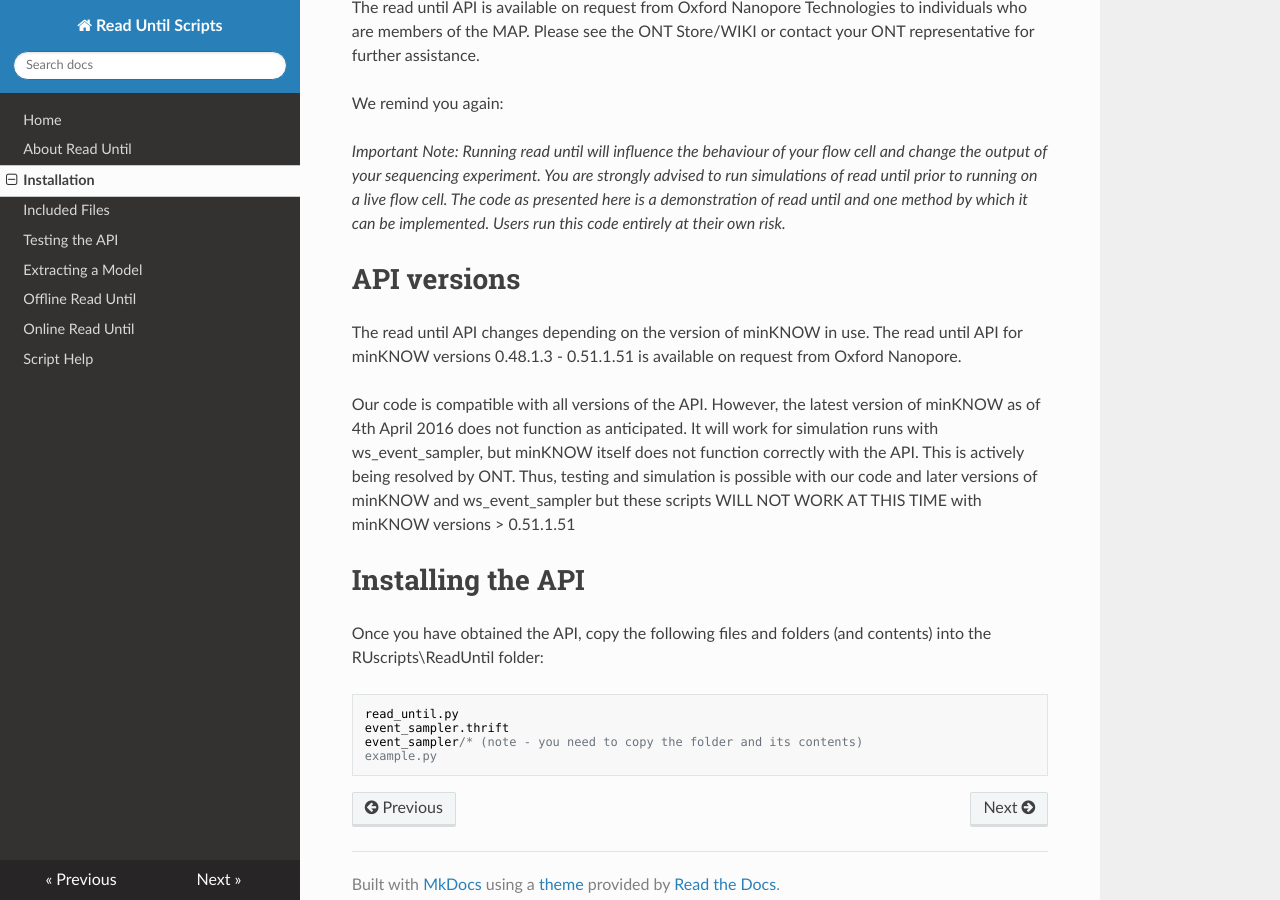
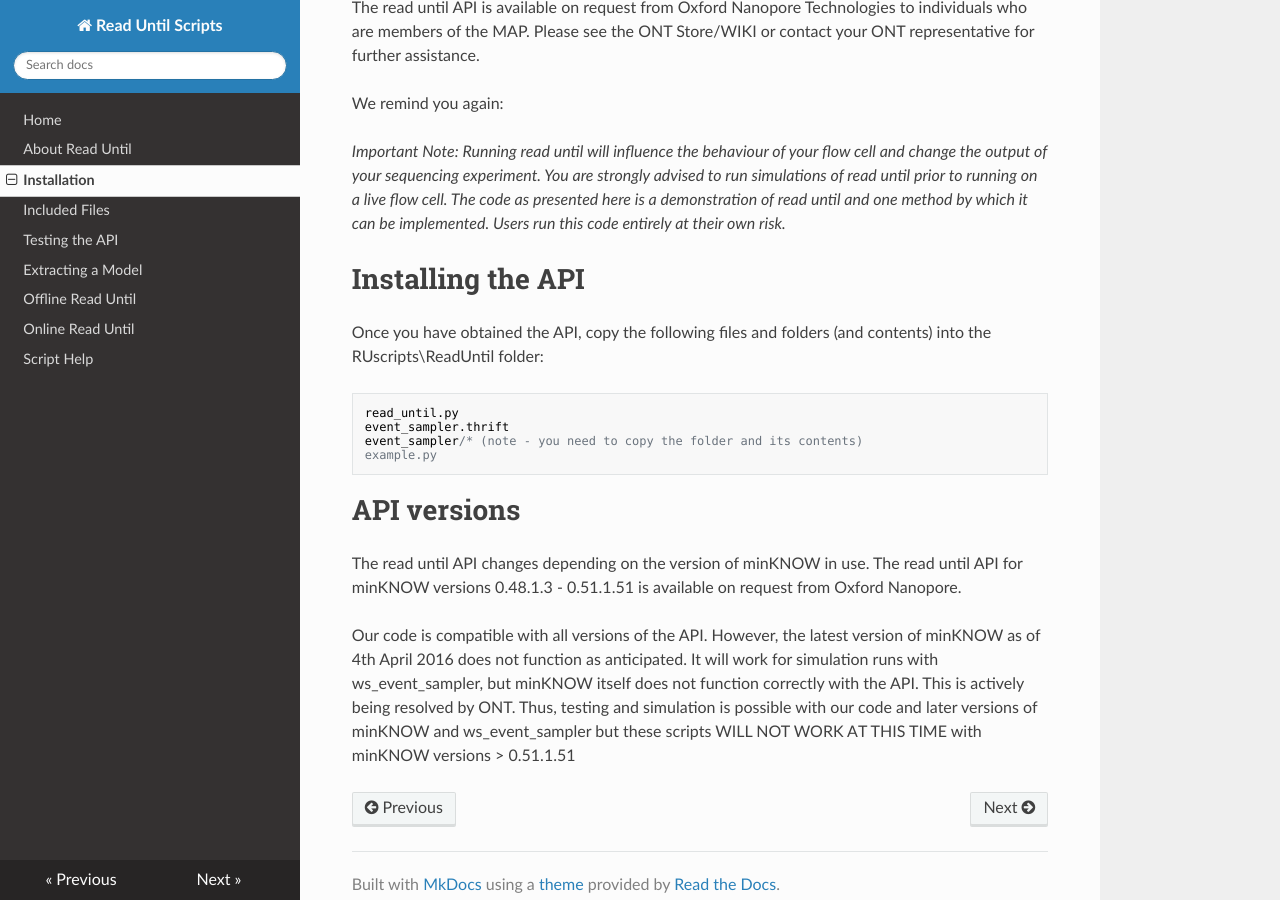
Before and after one commit to mattloose/RUscriptsdocs, an MkDocs documentation site: the page built from docs/install.md, in a window 1280 px wide and 900 px high, scrolled down 2290 px. Built offline with MkDocs 1.6.1, drawn with Linux system fonts in a browser that asks for light colours; nearby versions of some CDN libraries; old or Windows-style settings are respelled for this version of MkDocs; some of the changed lines change nothing that is shown.

Commit message:
minor structural rearrangement

```diff
--- a/docs/install.md
+++ b/docs/install.md
@@ -84,12 +84,6 @@ We remind you again:
 
 *Important Note: Running read until will influence the behaviour of your flow cell and change the output of your sequencing experiment. You are strongly advised to run simulations of read until prior to running on a live flow cell. The code as presented here is a demonstration of read until and one method by which it can be implemented. Users run this code entirely at their own risk.*
 
-# API versions
-
-The read until API changes depending on the version of minKNOW in use. The read until API for minKNOW versions 0.48.1.3 - 0.51.1.51 is available on request from Oxford Nanopore.
-
-Our code is compatible with all versions of the API. However, the latest version of minKNOW as of 4th April 2016 does not function as anticipated. It will work for simulation runs with ws_event_sampler, but minKNOW itself does not function correctly with the API. This is actively being resolved by ONT. Thus, testing and simulation is possible with our code and later versions of minKNOW and ws_event_sampler but these scripts WILL NOT WORK AT THIS TIME with minKNOW versions > 0.51.1.51
-
 # Installing the API
 
 Once you have obtained the API, copy the following files and folders (and contents) into the RUscripts\ReadUntil folder:
@@ -98,3 +92,10 @@ Once you have obtained the API, copy the following files and folders (and conten
 	event_sampler.thrift
     event_sampler/* (note - you need to copy the folder and its contents)
     example.py
+
+
+# API versions
+
+The read until API changes depending on the version of minKNOW in use. The read until API for minKNOW versions 0.48.1.3 - 0.51.1.51 is available on request from Oxford Nanopore.
+
+Our code is compatible with all versions of the API. However, the latest version of minKNOW as of 4th April 2016 does not function as anticipated. It will work for simulation runs with ws_event_sampler, but minKNOW itself does not function correctly with the API. This is actively being resolved by ONT. Thus, testing and simulation is possible with our code and later versions of minKNOW and ws_event_sampler but these scripts WILL NOT WORK AT THIS TIME with minKNOW versions > 0.51.1.51
```
